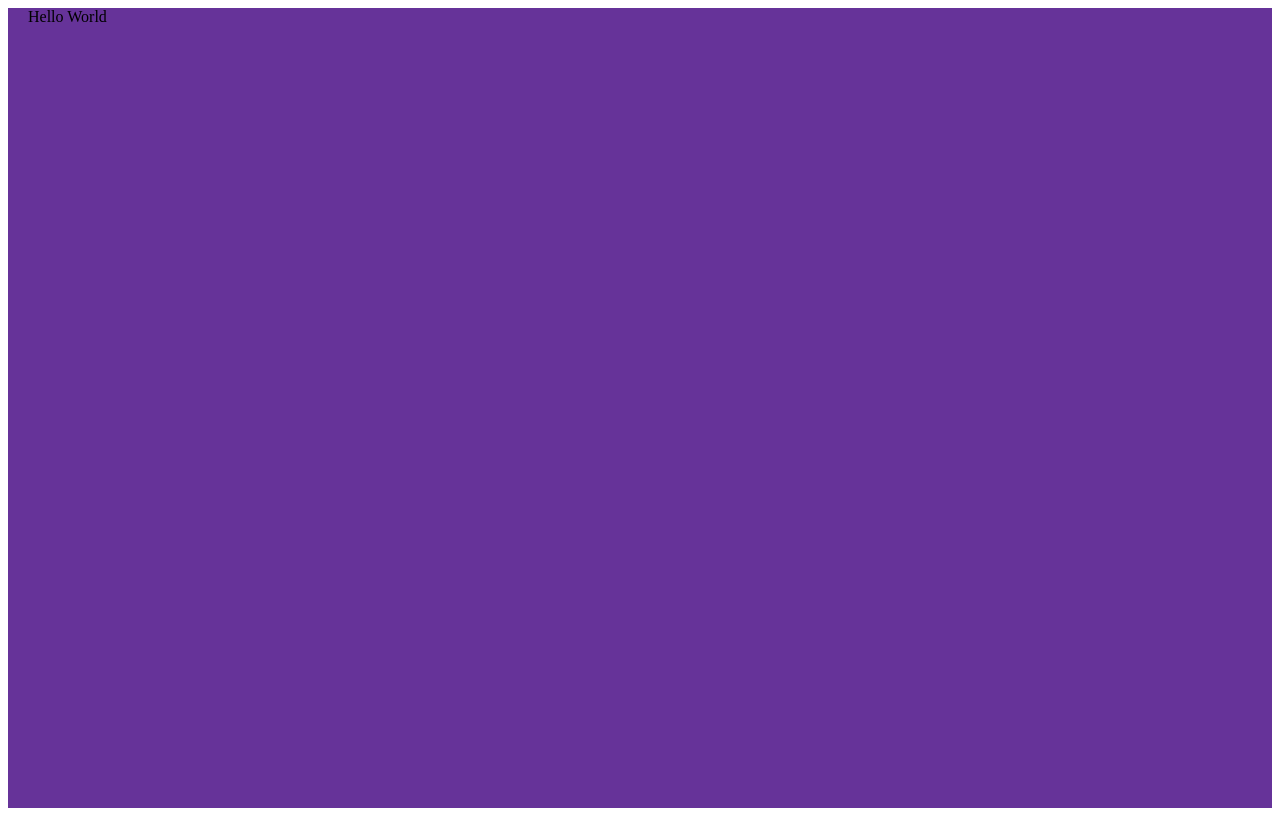
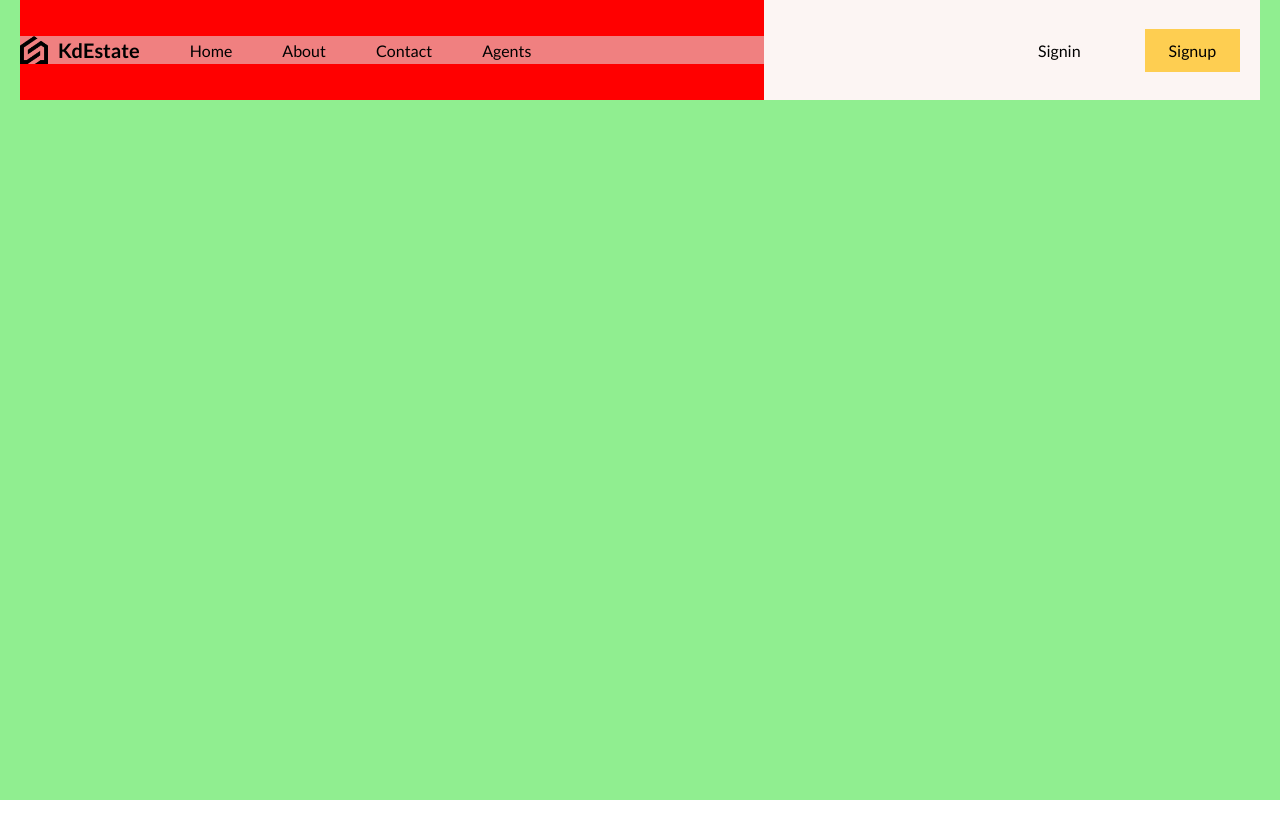
Before and after one commit to kanishkadeo27/Real-Estate-Frontend, a React (Vite) app: page / in a window 1280 px wide. Built offline with nearby package versions, Linux system fonts and the light colour scheme.

Commit message:
responsive navbar design

```diff
--- a/src/App.jsx
+++ b/src/App.jsx
@@ -1,6 +1,11 @@
+import Navbar from "./components/navbar/Navbar";
 import "./layout.scss";
 function App() {
-  return <div className="layout">Hello World</div>;
+  return (
+    <div className="layout">
+      <Navbar />
+    </div>
+  );
 }
 
 export default App;
--- /dev/null
+++ b/src/components/navbar/Navbar.jsx
@@ -0,0 +1,66 @@
+import React, { useEffect } from "react";
+import "./navbar.scss";
+import { useState } from "react";
+const Navbar = () => {
+  const [open, setOpen] = useState(false);
+
+  function handleHemBurgerClick() {
+    setOpen(!open);
+    console.log("clicked");
+  }
+
+  // Close menu when screen size increases
+  useEffect(() => {
+    const handleResize = () => {
+      if (window.innerWidth > 738) {
+        // Adjust breakpoint accordingly
+        setOpen(false);
+      }
+    };
+
+    window.addEventListener("resize", handleResize);
+    return () => window.removeEventListener("resize", handleResize);
+  }, []);
+
+  return (
+    <nav>
+      <div className="left">
+        <a className="logo">
+          <img src="/logo.png" alt="logo" />
+          <span>KdEstate</span>
+        </a>
+        <a href="/">Home</a>
+        <a href="/">About</a>
+        <a href="/">Contact</a>
+        <a href="/">Agents</a>
+      </div>
+      <div className="right">
+        <a href="/">Signin</a>
+        <a
+          href="/"
+          className="register
+        "
+        >
+          Signup
+        </a>
+        <div className="menuIcon">
+          <img
+            src="/menu.png "
+            alt="hemburger menu icon"
+            onClick={handleHemBurgerClick}
+          />
+        </div>
+        <div className={open ? "menu active" : "menu"}>
+          <a href="/">Home</a>
+          <a href="/">About</a>
+          <a href="/">Contact</a>
+          <a href="/">Agents</a>
+          <a href="/">Signin</a>
+          <a href="/">Signup</a>
+        </div>
+      </div>
+    </nav>
+  );
+};
+
+export default Navbar;
--- /dev/null
+++ b/src/components/navbar/navbar.scss
@@ -0,0 +1,109 @@
+@import "./../../responsive.scss";
+nav {
+  display: flex;
+  justify-content: space-between;
+  height: 100px;
+  background-color: red;
+  align-items: center;
+
+  a {
+    transition: 0.4s ease;
+    text-decoration: none;
+    color: inherit;
+
+    @include sm {
+      display: none;
+    }
+    &:hover {
+      scale: 1.05;
+    }
+  }
+
+  .left {
+    background-color: lightcoral;
+    flex: 3;
+    display: flex;
+    align-items: center;
+    gap: 50px;
+
+    .logo {
+      font-weight: bold;
+      font-size: 20px;
+      display: flex;
+      gap: 10px;
+      align-items: center;
+      img {
+        width: 28px;
+      }
+      span {
+        @include md {
+          display: none;
+        }
+        @include sm {
+          display: initial;
+        }
+      }
+    }
+  }
+
+  .right {
+    background-color: #fcf5f3;
+    flex: 2;
+    display: flex;
+    align-items: center;
+    justify-content: flex-end;
+    height: 100%;
+
+    @include md {
+      background-color: transparent;
+    }
+    a {
+      padding: 12px 24px;
+      margin: 20px;
+    }
+    .register {
+      background-color: #fece51;
+    }
+
+    .menuIcon {
+      display: none;
+      z-index: 999;
+
+      img {
+        width: 36px;
+        cursor: pointer;
+      }
+
+      @include sm {
+        display: initial;
+      }
+    }
+
+    .menu {
+      position: absolute;
+      top: 0;
+      right: 0;
+      background-color: black;
+      color: white;
+      height: 100vh;
+      width: 50%;
+      transition: 1s;
+      display: flex;
+      align-items: center;
+      justify-content: center;
+      flex-direction: column;
+      display: none;
+      font-size: 24px;
+
+      &.active {
+        display: flex !important;
+      }
+
+      @include sm {
+        a {
+          display: initial;
+        }
+      }
+    }
+  }
+}
--- a/src/layout.scss
+++ b/src/layout.scss
@@ -1,6 +1,6 @@
 @import "./responsive.scss";
+
 .layout {
-  background-color: rebeccapurple;
   height: 100vh;
   max-width: 1366px;
   margin-left: auto;
@@ -9,12 +9,16 @@
   padding-right: 20px;
 
   @include lg {
+    background-color: lightgreen;
+
     max-width: 1280px;
   }
   @include md {
     max-width: 768px;
+    background-color: lightpink;
   }
   @include sm {
     max-width: 640px;
+    background-color: lightyellow;
   }
 }
```
Also changed, not shown: src/main.jsx (+7 -6 lines), src/index.css (deleted).
